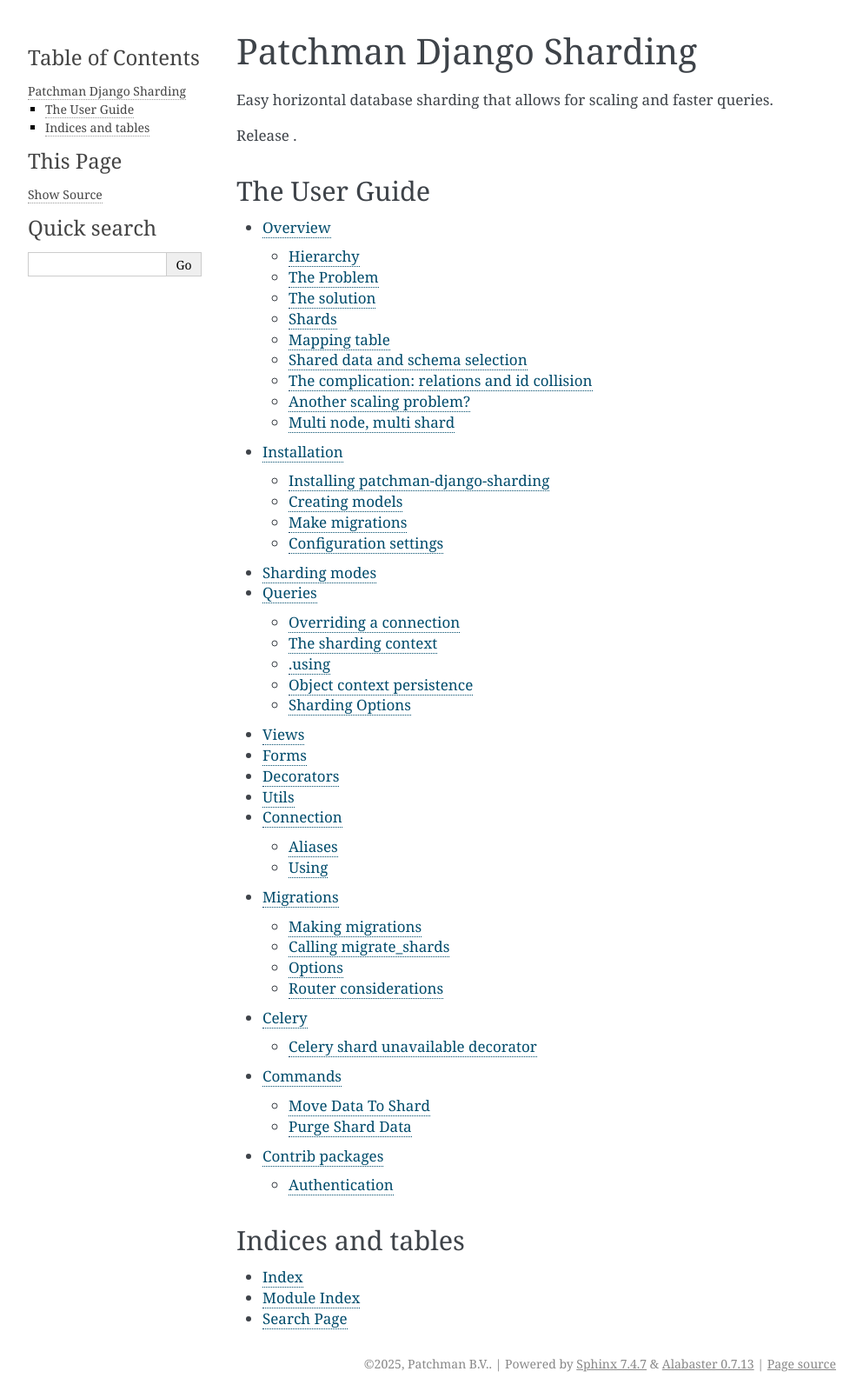
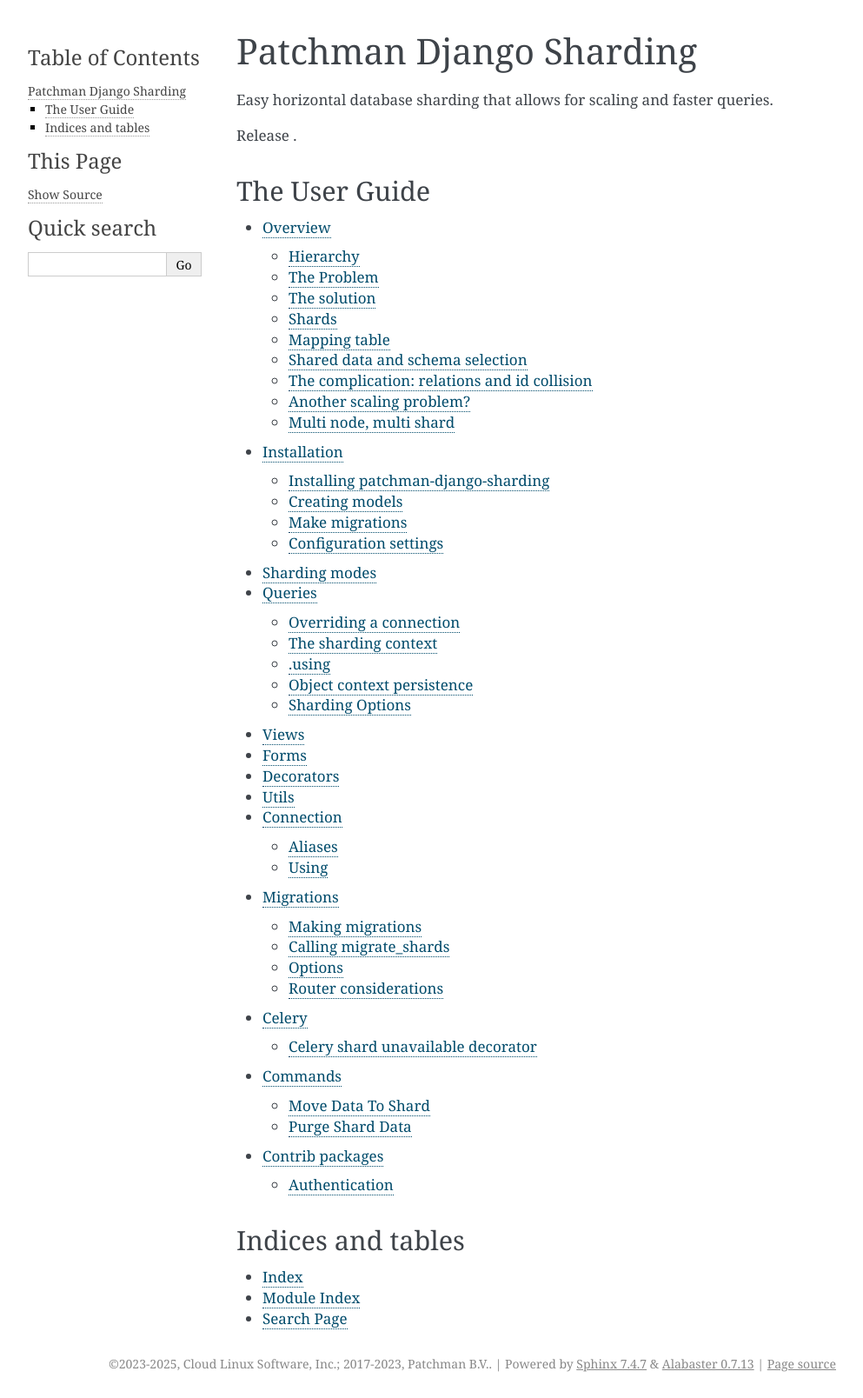
Before and after one commit to DjanQuiltDB/djanquiltdb, a Sphinx documentation site: the page built from docs/index.rst, in a window 1280 px wide. Shown: the whole page at 87% size, without its empty margins (148-1141 px from the left). Built offline with Sphinx 7.4.7, drawn with Linux system fonts in a browser that asks for light colours; formulas are drawn with MathJax 3; the version number could not be read and is left out.

Commit message:
Add Cloud Linux Software to copyright notices and license
Custody of this library transferred to CLS with an IP
acquisition in 2023 from Patchman B.V., and this
change reflects that stewardship handover.

In 2025, a copy of the repository was provided to Jelmer
Verkleij with the express purpose of publishing it
publicly and open-source. This commit is preparation
for that move to include attribution where appropriate
for its past stewards. However, since this process
happens outside of CLS and is done in a private capacity
unconnected to CLS, there is no CLS-bound URL to update
the metadata with.

```diff
--- a/README.rst
+++ b/README.rst
@@ -1,3 +1,6 @@
+Note: This is an archived snapshot of the project as it was when originally released to the public. It is not actively
+maintained. The currently maintained fork of this can be found at https://github.com/DjanQuiltDB/djanquiltdb.
+
 patchman-django-sharding
 ========================
 
--- a/docs/conf.py
+++ b/docs/conf.py
@@ -55,8 +55,8 @@
 
 # General information about the project.
 project = 'patchman-django-sharding'
-copyright = '{}, Patchman B.V.'.format(datetime.date.today().year)
-author = 'Patchman B.V.'
+copyright = '2023-{}, Cloud Linux Software, Inc.; 2017-2023, Patchman B.V.'.format(datetime.date.today().year)
+author = 'Cloud Linux Software, Inc.; Patchman B.V.'
 
 # The version info for the project you're documenting, acts as replacement for
 # |version| and |release|, also used in various other places throughout the
@@ -134,7 +134,7 @@
 #  author, documentclass [howto, manual, or own class]).
 latex_documents = [
     (master_doc, '.tex'.format(project), '{} Documentation'.format(project),
-     'Patchman B.V.', 'manual'),
+     'Cloud Linux Software, Inc.; Patchman B.V.', 'manual'),
 ]
 
 
--- a/setup.py
+++ b/setup.py
@@ -32,9 +32,9 @@
     version=__version__,
     license='BSD',
     description='Library to shard a database on the hierarchy\'s top level table.',
-    author='Patchman B.V.',
-    author_email='hello@patchman.co',
-    url='https://github.com/sectigo/patchman-django-sharding',
+    author='Cloud Linux Software, Inc.; Patchman B.V.',
+    author_email='info@cloudlinux.com; hello@patchman.co',
+    url='https://www.cloudlinux.com',
     package_dir={'': 'patchman_django_sharding'},
     packages=find_packages('patchman_django_sharding', exclude=('example*', 'config*', '*test*')),
     include_package_data=True,
```
Also changed, not shown: 1 other file.
